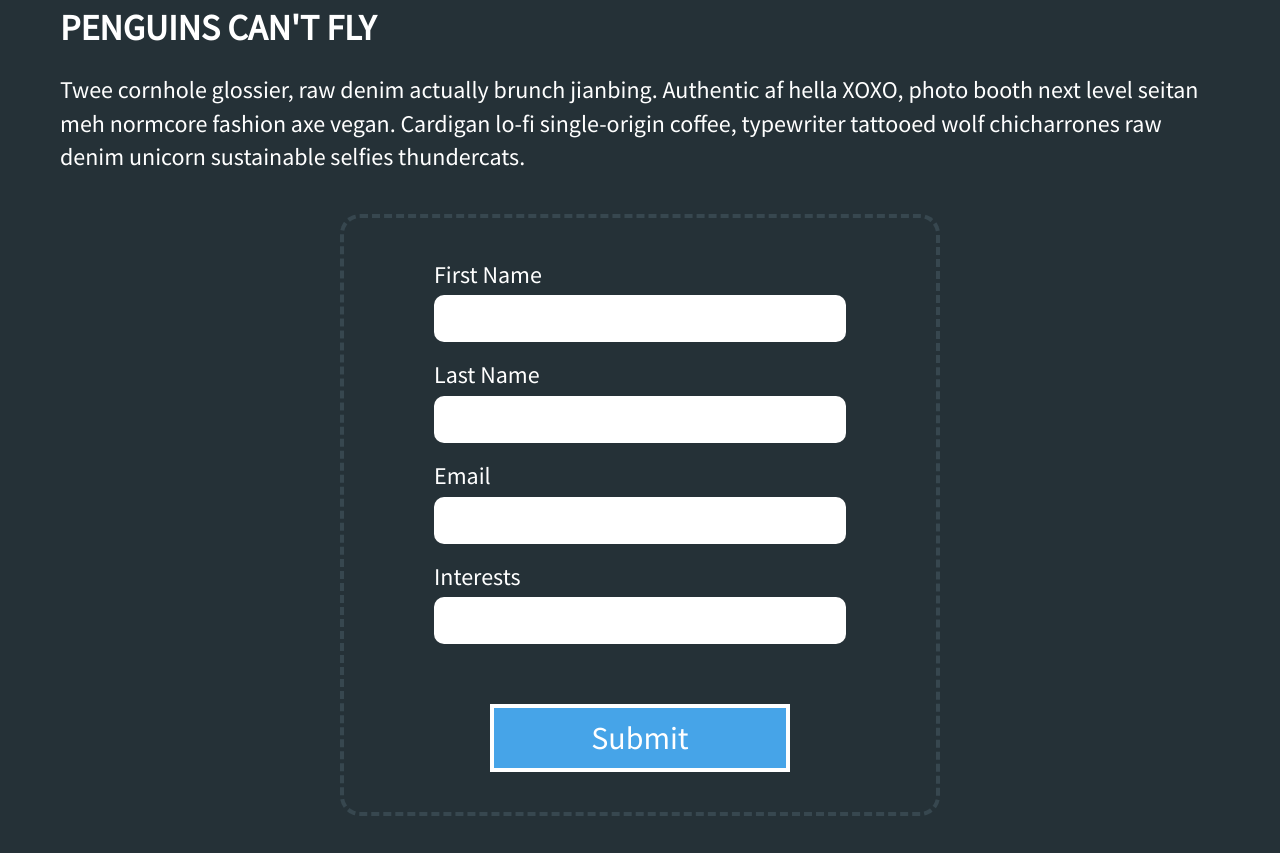
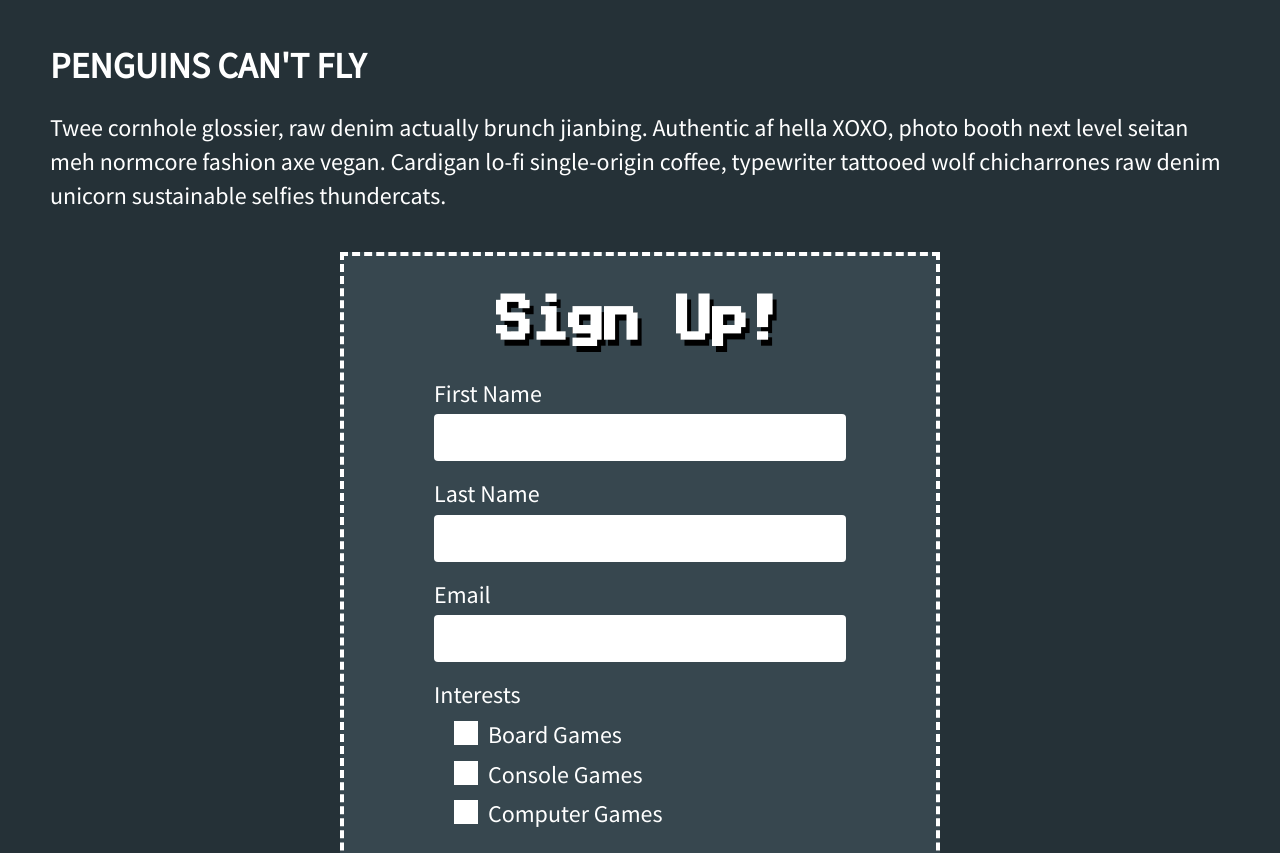
Before and after one commit to lonekorean/extra-life-atlanta-landing, a plain HTML site: page index.html in a window 1280 px wide. Shown: the part 470-1323 px from the top of the page. Drawn offline with nearby package versions, Linux system fonts and the light colour scheme.

Commit message:
Finished styling form

```diff
--- a/index.html
+++ b/index.html
@@ -6,7 +6,6 @@
 
 		<title>Extra Life Day - Fragforce Atlanta</title>
 
-		<link rel="stylesheet" href="https://maxcdn.bootstrapcdn.com/font-awesome/4.5.0/css/font-awesome.min.css">
 		<link rel="stylesheet" href="site.css">
 	</head>
 	<body>
@@ -24,6 +23,7 @@
 					Twee cornhole glossier, raw denim actually brunch jianbing. Authentic af hella XOXO, photo booth next level seitan meh normcore fashion axe vegan. Cardigan lo-fi single-origin coffee, typewriter tattooed wolf chicharrones raw denim unicorn sustainable selfies thundercats.
 				</p>
 				<form>
+					<h4>Sign Up!</h4>
 					<div class="input-row">
 						<label for="input-first-name">First Name</label>
 						<input type="text" id="input-first-name">
@@ -36,9 +36,13 @@
 						<label for="input-email">Email</label>
 						<input type="email" id="input-email">
 					</div>
-					<div class="input-row">
-						<label for="input-interests">Interests</label>
-						<input type="text" id="input-interests">
+					<div class="checkbox-row">
+						<label>Interests</label>
+						<div>
+							<input type="checkbox" id="interest-board-games"><label for="interest-board-games">Board Games</label>
+							<input type="checkbox" id="interest-console-games"><label for="interest-console-games">Console Games</label>
+							<input type="checkbox" id="interest-computer-games"><label for="interest-computer-games">Computer Games</label>
+						</div>
 					</div>
 					<div class="submit-row">
 						<input type="submit" value="Submit">
--- a/site.css
+++ b/site.css
@@ -12,7 +12,7 @@ body {
 }
 
 .container {
-	max-width: 1160px;
+	max-width: 1180px;
 	margin: 0 auto;
 }
 
@@ -20,30 +20,40 @@ header {
 	text-align: center;
 }
 
-h1, h2 {
+h1, h2, h4 {
+	font-family: 'Press Start 2P', sans-serif;
 	text-shadow: 4px 4px 0 #000;
 	transform: scaleY(1.4);
 }
 
 h1 {
 	margin: 0;
-	font: 64px 'Press Start 2P', sans-serif;
+	font-size: 64px;
 }
 
-h1::before, h1::after {
-	content: ' - ';
+@media only screen and (min-width: 1180px) {
+	/* because the dashes look weird when wrapped */
+	h1::before, h1::after {
+		content: ' - ';
+	}
 }
 
 h2 {
 	margin: 40px 0 0;
 	color: #46a4e8;
-	font: 32px 'Press Start 2P', sans-serif;
+	font-size: 32px;
 }
 
 h3 {
 	margin: 0 0 20px;
 	font-size: 36px;
 	text-transform: uppercase;
+}
+
+h4 {
+	margin: 0 0 30px;
+	text-align: center;
+	font-size: 36px;
 }
 
 .mushroom {
@@ -113,19 +123,24 @@ form {
 	max-width: 600px;
 	margin: 40px auto;
 	padding: 40px 90px;
-	border: 4px dashed #37474f;
-	border-radius: 20px;
+	border: 4px dashed #fff;
+	background-color: #37474f;
 }
 
-.input-row {
+.input-row, .checkbox-row {
 	position: relative;
 	margin-bottom: 16px;
 }
 
-.input-row::after {
+.input-row::after, .checkbox-row::after {
 	content: '';
 	display: block;
 	clear: both;
+}
+
+input:focus {
+	/* focus cue given by other styles */
+	outline: none;
 }
 
 .input-row input {
@@ -133,20 +148,52 @@ form {
 	margin: 4px 0 0;
 	padding: 8px 12px;
 	border: none;
-	border-radius: 10px;
+	border-radius: 4px;
 	font-size: inherit;
 	font-family: inherit;
 	appearance: none;
-}
-
-.input-row input:focus {
-	outline: none;
 }
 
 .input-row.focused::before {
 	content: url(images/cursor.png);
 	position: absolute;
 	top: 42px;
+	left: -76px;
+}
+
+.checkbox-row input {
+	position: absolute;
+	left: -9999px;
+}
+
+.checkbox-row input + label {
+	display: block;
+	clear: left;
+	float: left;
+	position: relative;
+	margin: 6px 0 0 20px;
+	cursor: pointer;
+}
+
+.checkbox-row input + label::before {
+	content: '';
+	display: inline-block;
+	width: 24px;
+	height: 24px;
+	margin-right: 10px;
+	background-color: #fff;
+	vertical-align: -2px;
+}
+
+.checkbox-row input:checked + label::before {
+	background-color: #46a4e8;
+	border: 4px solid #fff;
+}
+
+.checkbox-row input:focus + label::after {
+	content: url(images/cursor.png);
+	position: absolute;
+	top: -2px;
 	left: -76px;
 }
 
@@ -158,15 +205,16 @@ form {
 .submit-row input {
 	width: 300px;
 	padding: 10px 40px;
-	border: 4px solid #fff;
+	border: none;
 	color: #fff;
 	background-color: #46a4e8;
 	font-size: 32px;
 	font-family: inherit;
 	cursor: pointer;
+	box-shadow: 4px 4px 0 #000;
 }
 
 .submit-row input:hover, .submit-row input:focus {
-	background-color: #2f6e9c;
-	outline: none;
+	padding: 6px 36px;
+	border: 4px solid #fff;
 }
```
